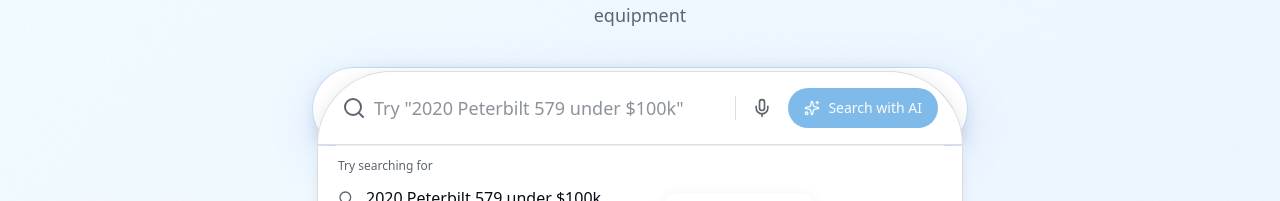
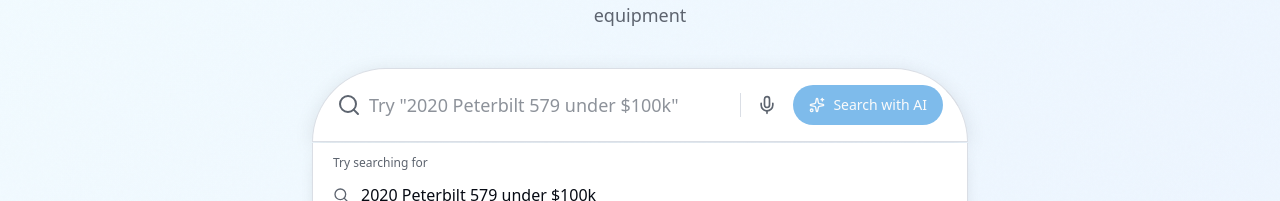
Before and after one commit to digisapp/axles-app, a Next.js app: page / in a window 1280 px wide. Shown: the part 319-520 px from the top of the page. Built offline with nearby package versions, Linux system fonts and the light colour scheme; no server answers.

Commit message:
Remove extra glass wrapper from search bar

```diff
--- a/src/app/page.tsx
+++ b/src/app/page.tsx
@@ -63,17 +63,14 @@
           The <span className="text-foreground font-medium">AI-powered</span> marketplace for trucks, trailers & heavy equipment
         </p>
 
-        {/* Search Bar - Glass Effect */}
+        {/* Search Bar */}
         <div className="w-full max-w-2xl mb-8 md:mb-10 px-2">
-          <div className="search-glass rounded-full p-1">
           <AISearchBar
             size="large"
             autoFocus
             placeholder='Try "2020 Peterbilt 579 under $100k"'
             onTypingChange={setIsTyping}
-              className="!bg-transparent !border-none !shadow-none"
           />
-          </div>
         </div>
 
         {/* Action Buttons */}
```
Lines whose indentation alone changed are shown as unchanged.
